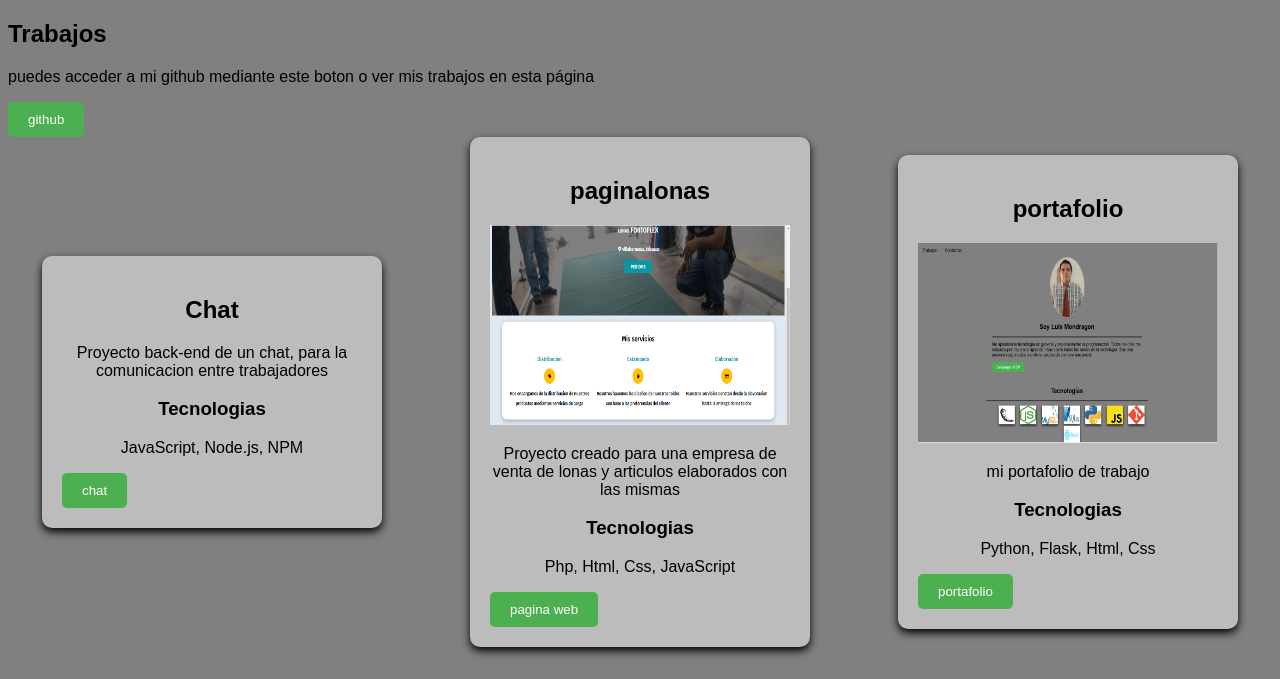
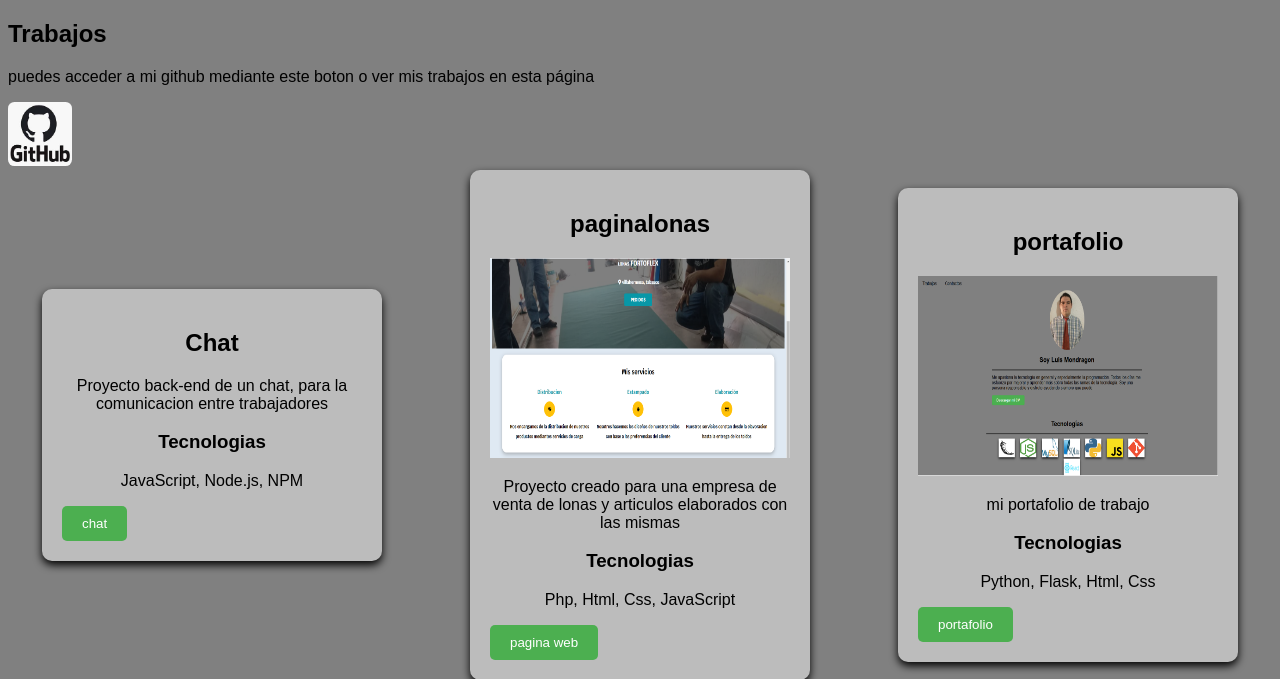
Before and after one commit to SiulMJ/portafolio, a Flask app: page /trabajos in a window 1280 px wide. Shown: the top 679 px of the page. Run offline with Flask 3, Linux system fonts and the light colour scheme.

Commit message:
trabajos

```diff
--- a/static/stile/base.css
+++ b/static/stile/base.css
@@ -52,6 +52,12 @@
 
 .trabajos p{
     text-align: center;
+}
+
+.icono {
+    height: 64px;
+    width: 64px;
+    border-radius: 10%;
 }
 
 .trabajos h2, h3{
--- a/templates/trabajos.html
+++ b/templates/trabajos.html
@@ -10,7 +10,7 @@
 <div class="contenido">
     <h2>Trabajos</h2>
     <p>puedes acceder a mi github mediante este boton o ver mis trabajos en esta página</p>
-    <button><a href="https://github.com/SiulMJ">github</a></button>
+    <a class="icono" href="https://github.com/SiulMJ"><img class="icono" src="{{ url_for('static', filename='image/github.jfif')}}"></a>
 </div>
 
 <div class="trabajos">
```
